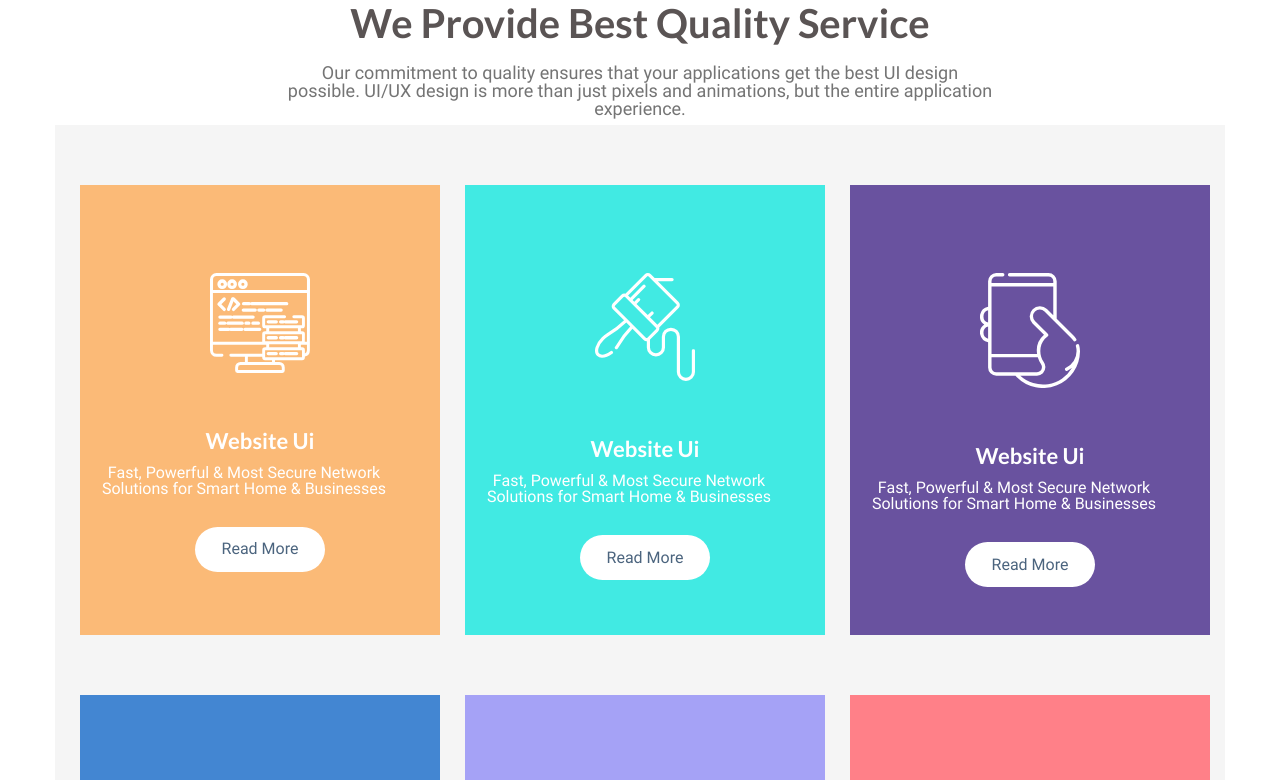
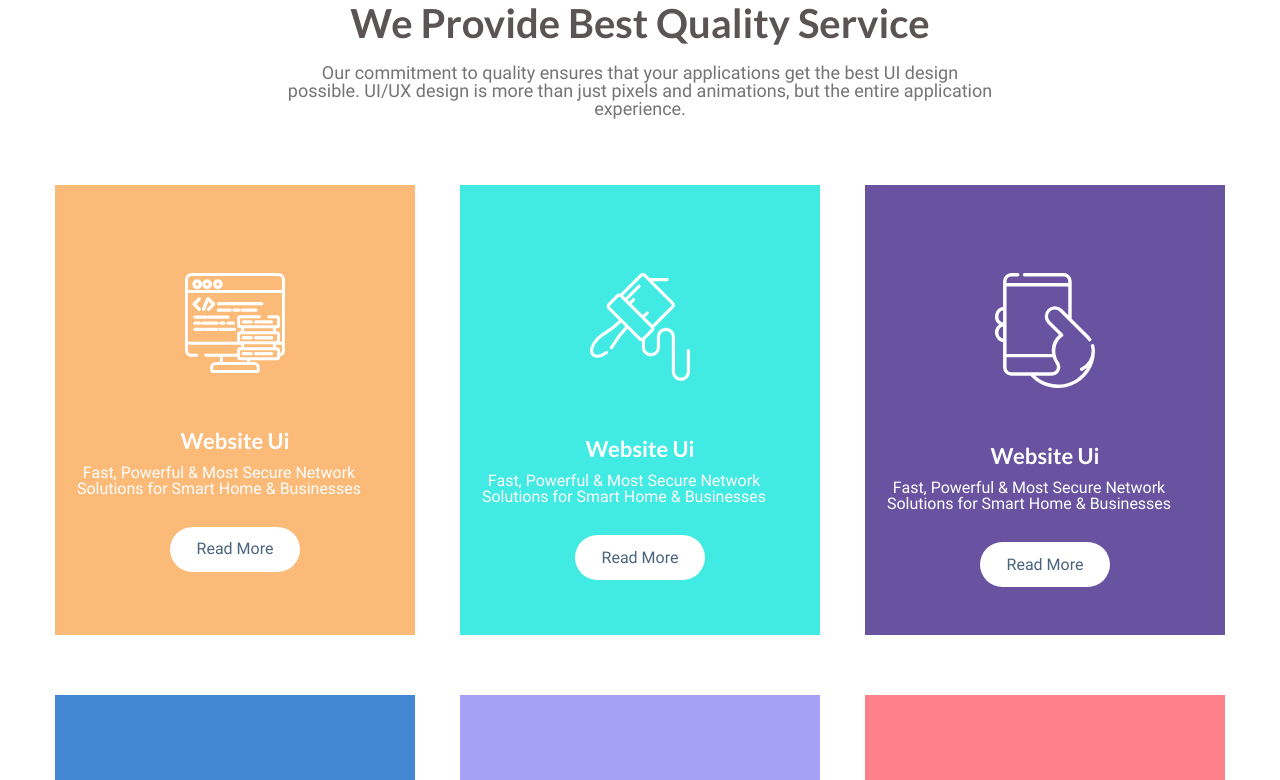
Before and after one commit to GiorgioKintsu/lesson-8.2, a plain HTML site: page index.html in a window 1280 px wide. Shown: the part 1295-2075 px from the top of the page. Drawn offline with Linux system fonts and the light colour scheme.

Commit message:
improve flex parameters

```diff
--- a/css/syle.css
+++ b/css/syle.css
@@ -105,10 +105,9 @@
 .bottombox{
     width: 1170px;
     margin: 7px auto 132px auto;
-    background-color: whitesmoke;
     display: flex;
     flex-wrap: wrap;
-    align-content: space-between;
+    justify-content: space-between;
 }
 .boxes{
     width: 360px;
@@ -117,7 +116,6 @@
     flex-direction: column;
     text-align: center;
     margin-top: 60px;
-    margin-left: 25px;
 }
 .otherboximage{
     width: 100px;
```
Also changed, not shown: index.html (line endings or trailing spaces).
